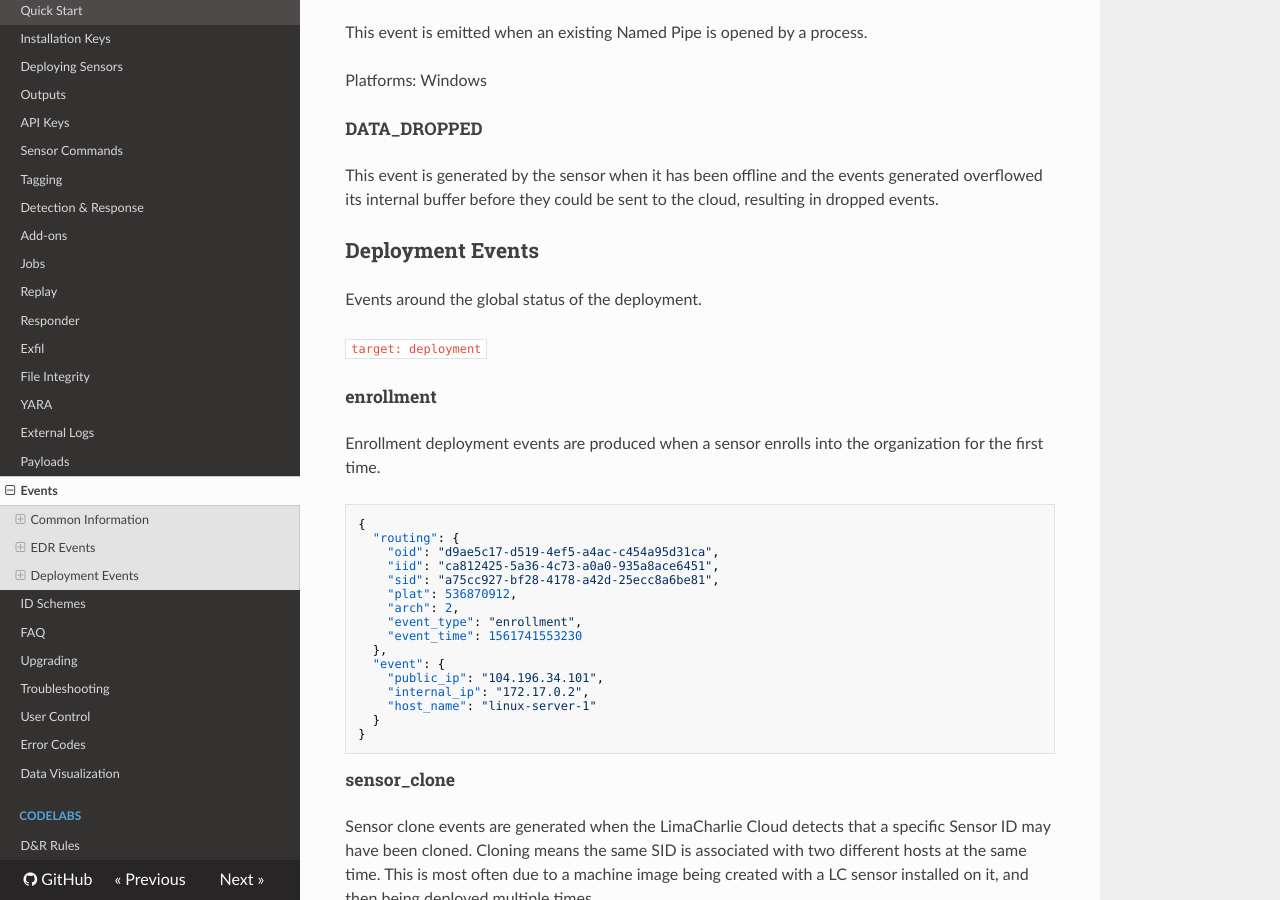
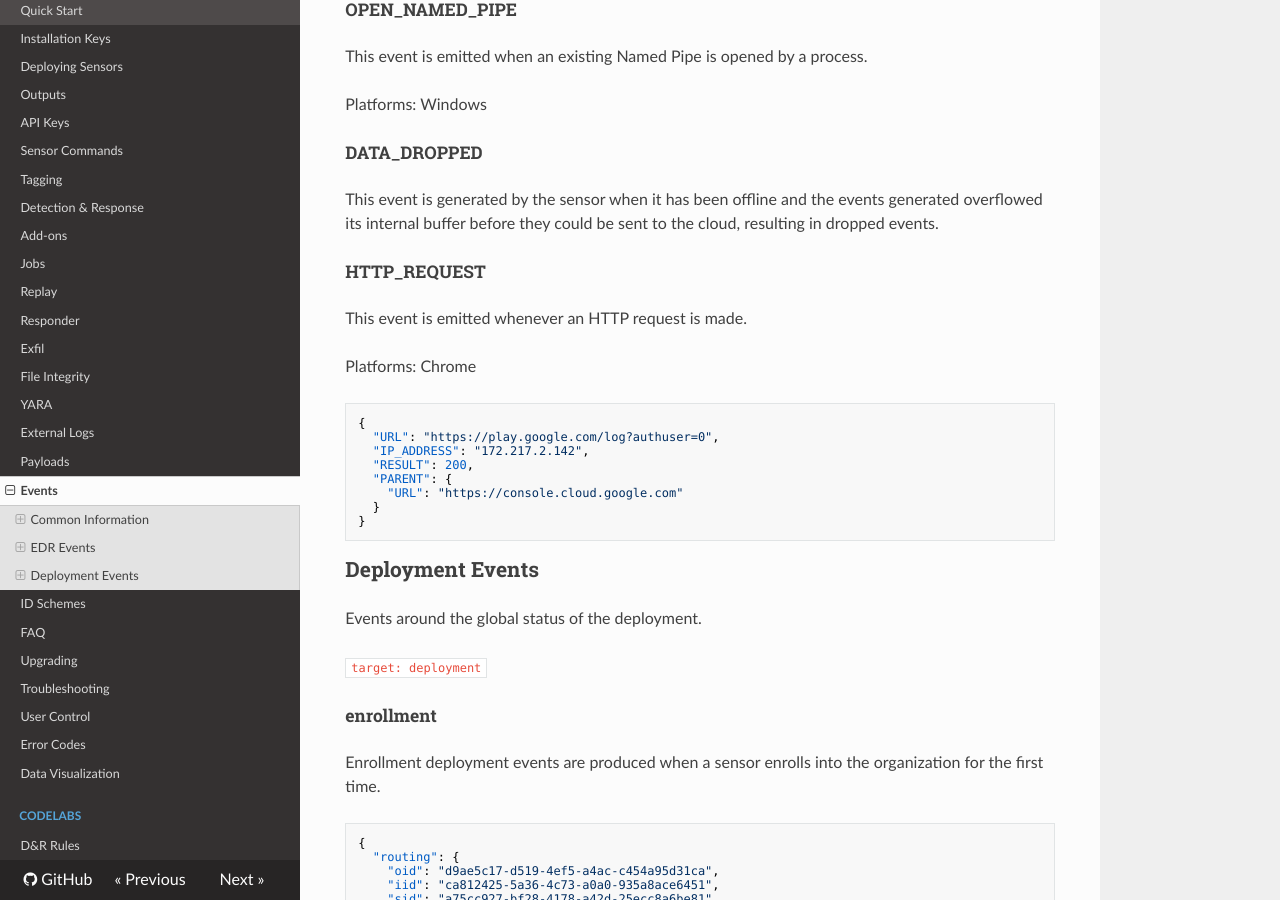
Before and after one commit to refractionPOINT/lce_doc, an MkDocs documentation site: the page built from docs/events.md, in a window 1280 px wide and 900 px high, scrolled down 22978 px. Built offline with MkDocs 1.6.1, drawn with Linux system fonts in a browser that asks for light colours; nearby versions of some CDN libraries; old or Windows-style settings are respelled for this version of MkDocs; some of the changed text lies outside the part shown.

Commit message:
Adding command and event support info for Chrome platform.

````diff
--- a/docs/events.md
+++ b/docs/events.md
@@ -99,7 +99,7 @@ Platforms: Windows, Linux, MacOS
 Generated when sensor connects to cloud. The `IS_SEGREGATED` flag
 signals whether the sensor is currently under network isolation.
 
-Platforms: Windows, Linux, MacOS
+Platforms: Windows, Linux, MacOS, Chrome
 
 ```json
 {
@@ -137,7 +137,7 @@ was successful. It's often a good idea to issue the original command
 with an `investigation_id` which will get echoed in the `RECEIPT` related
 to that command to make it easier to track.
 
-Platforms: Windows, Linux, MacOS
+Platforms: Windows, Linux, MacOS, Chrome
 
 ### NEW_PROCESS
 Generated when a new process starts.
@@ -186,7 +186,7 @@ with multiple responses as allowed by the DNS protocol, the N answers will
 become N DNS_REQUEST events, so you can always assume one DNS_REQUEST event
 means one answer.
 
-Platforms: Windows, MacOS
+Platforms: Windows, MacOS, Chrome
 
 ```json
 {
@@ -817,7 +817,7 @@ List of packages installed on the system. This is currently Windows only but wil
 expanded to MacOS and Linux in the future. It is a response generated by
 the `os_packages` command.
 
-Platforms: Windows
+Platforms: Windows, Chrome
 
 ```json
 "PACKAGES": [
@@ -1086,6 +1086,22 @@ This event is generated by the sensor when it has been offline and the events
 generated overflowed its internal buffer before they could be sent to
 the cloud, resulting in dropped events.
 
+### HTTP_REQUEST
+This event is emitted whenever an HTTP request is made.
+
+Platforms: Chrome
+
+```
+{
+  "URL": "https://play.google.com/log?authuser=0",
+  "IP_ADDRESS": "172.217.2.142",
+  "RESULT": 200,
+  "PARENT": {
+    "URL": "https://console.cloud.google.com"
+  }
+}
+```
+
 ## Deployment Events
 
 Events around the global status of the deployment.
````
Also changed, not shown: docs/sensor_commands.md (+3 -3 lines).
